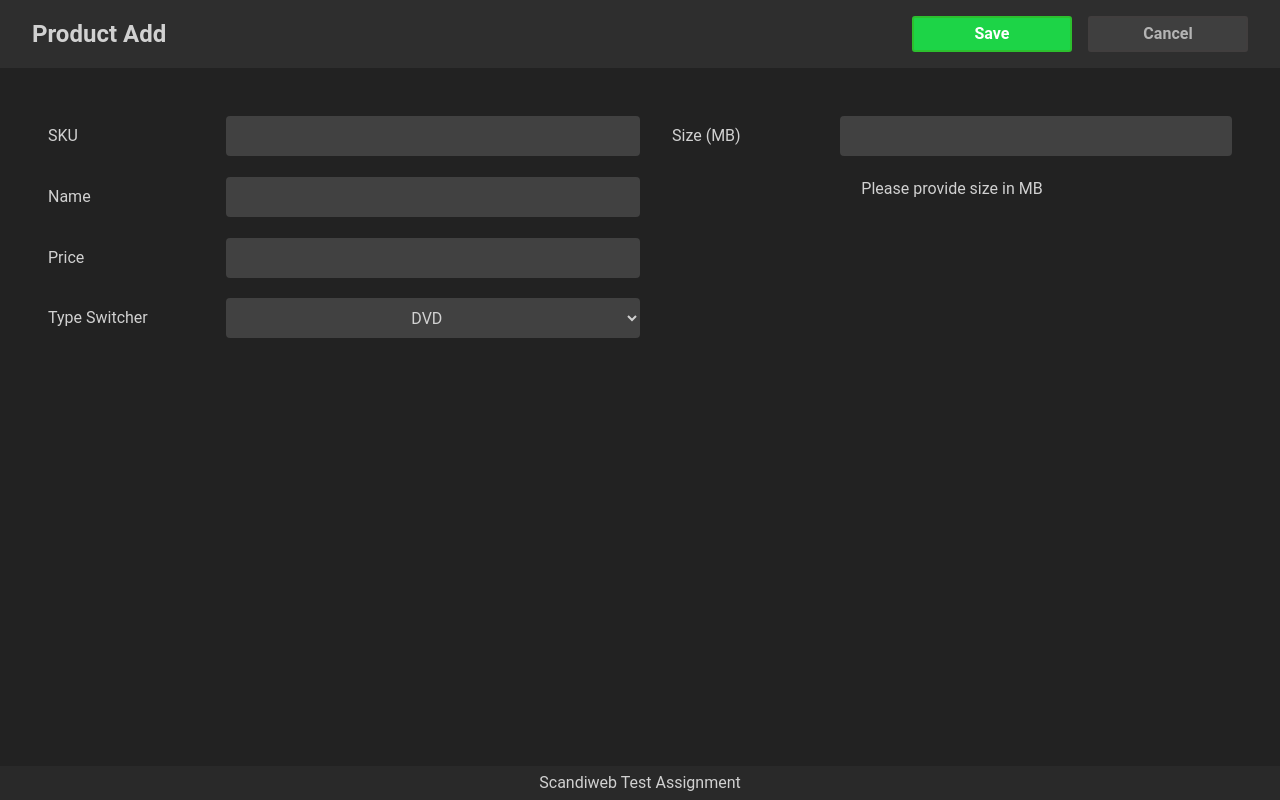
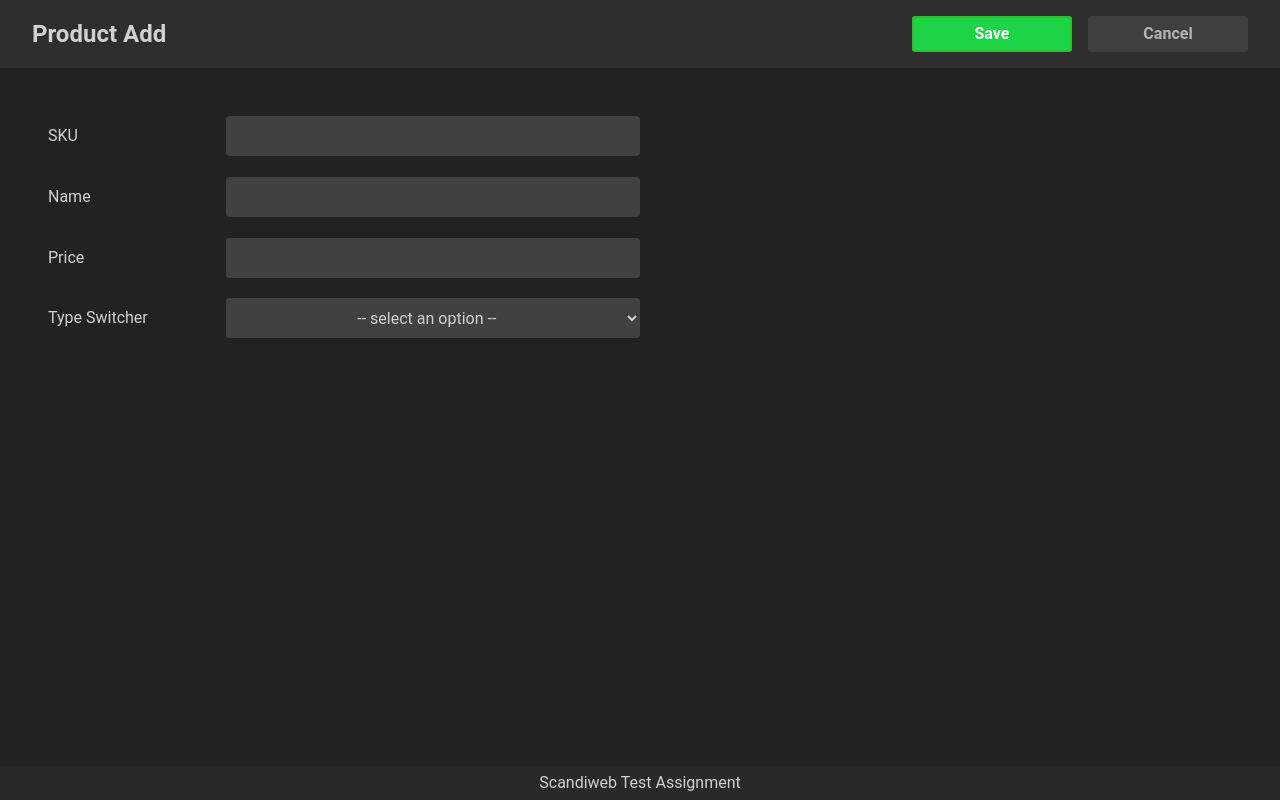
Before and after one commit to nospyrin73/scandiweb_test, a React (Create React App) app in the folder client/: page /add-product in a window 1280 px wide. Built offline with nearby package versions, Linux system fonts and the light colour scheme.

Commit message:
dynamically change type form

```diff
--- a/client/src/components/ProductForm.js
+++ b/client/src/components/ProductForm.js
@@ -1,7 +1,11 @@
 import { useState } from 'react';
 
 function ProductForm() {
-    const [type, setType] = useState('');
+    const [type, setType] = useState('default');
+
+    function switchType(event) {
+        setType(event.target.value);
+    }
 
     const types = {
         DVD: (
@@ -61,8 +65,8 @@ function ProductForm() {
 
                 <label>
                     <span>Type Switcher</span>
-                    <select>
-                        <option disabled defaultValue value> -- select an option -- </option>
+                    <select value={type} onChange={switchType}>
+                        <option id="default"> -- select an option -- </option>
                         <option id="DVD">DVD</option>
                         <option id="Furniture">Furniture</option>
                         <option id="Book">Book</option>
@@ -70,7 +74,7 @@ function ProductForm() {
                 </label>
             </section>
             <section>
-                {types['DVD']}
+                {types[type]}
             </section>
         </form>
     );
```
